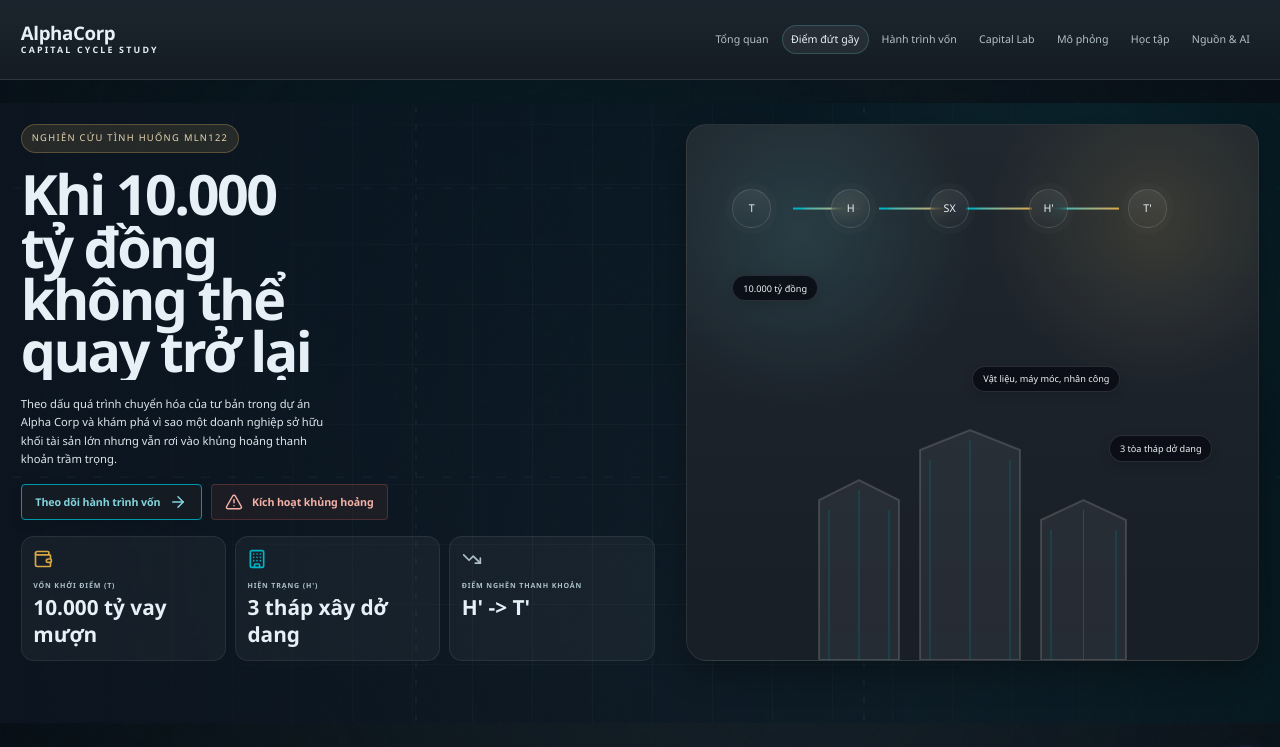
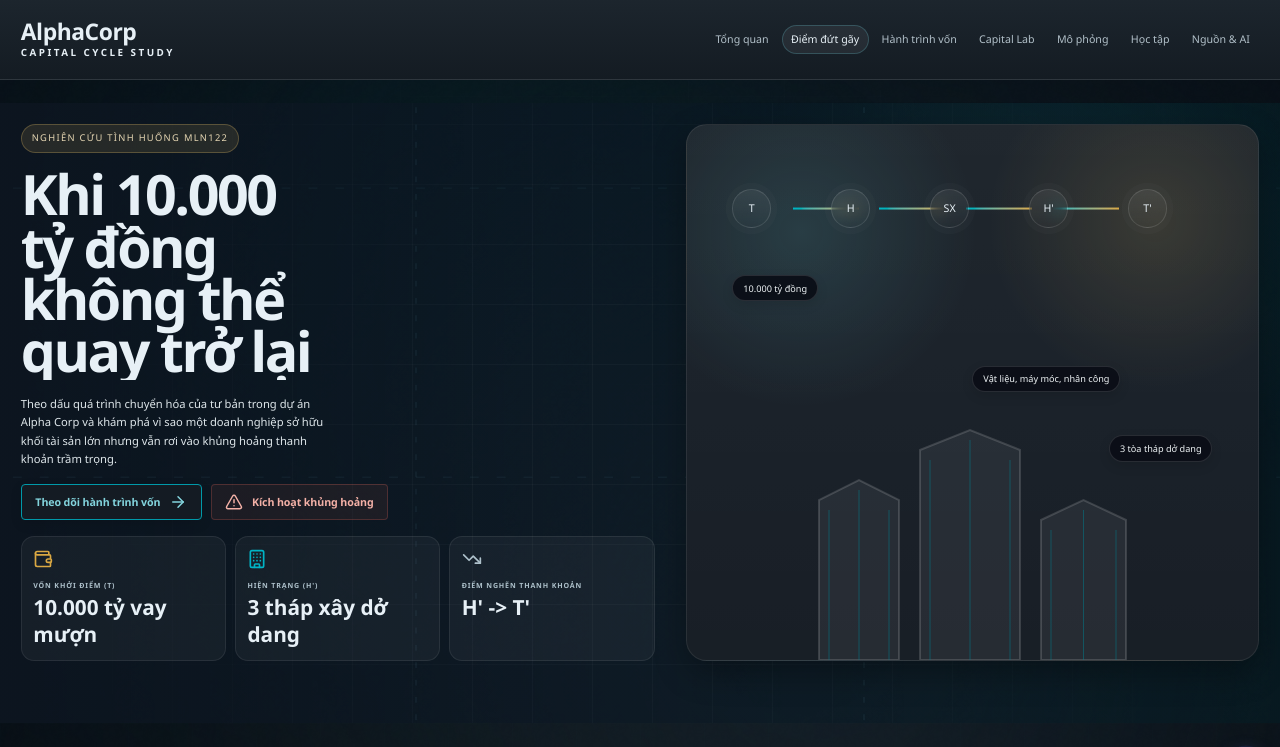
Before and after one commit to nguyendinhthanhh/alpha-corp-capital-cycle, a React (Vite) app: page / in a window 1280 px wide. Shown: the top 747 px of the page. Built offline with nearby package versions, Linux system fonts and the light colour scheme.

Commit message:
Enhance logo readability and spacing

```diff
--- a/src/components/navigation/Header.css
+++ b/src/components/navigation/Header.css
@@ -39,7 +39,7 @@
 .brand-logo {
   display: flex;
   flex-direction: column;
-  gap: 0.25rem;
+  gap: 0.45rem;
   flex-shrink: 0;
   text-decoration: none;
 }
@@ -47,7 +47,7 @@
 .brand-name {
   font-family: var(--font-heading);
   font-weight: 800;
-  font-size: 1.8rem;
+  font-size: 2.2rem;
   line-height: 1;
   color: var(--text-primary);
   letter-spacing: -0.02em;
@@ -56,7 +56,7 @@
 .brand-subtitle {
   font-family: var(--font-mono);
   font-weight: 600;
-  font-size: 0.85rem;
+  font-size: 0.95rem;
   line-height: 1;
   color: var(--teal-400);
   text-transform: uppercase;
```
